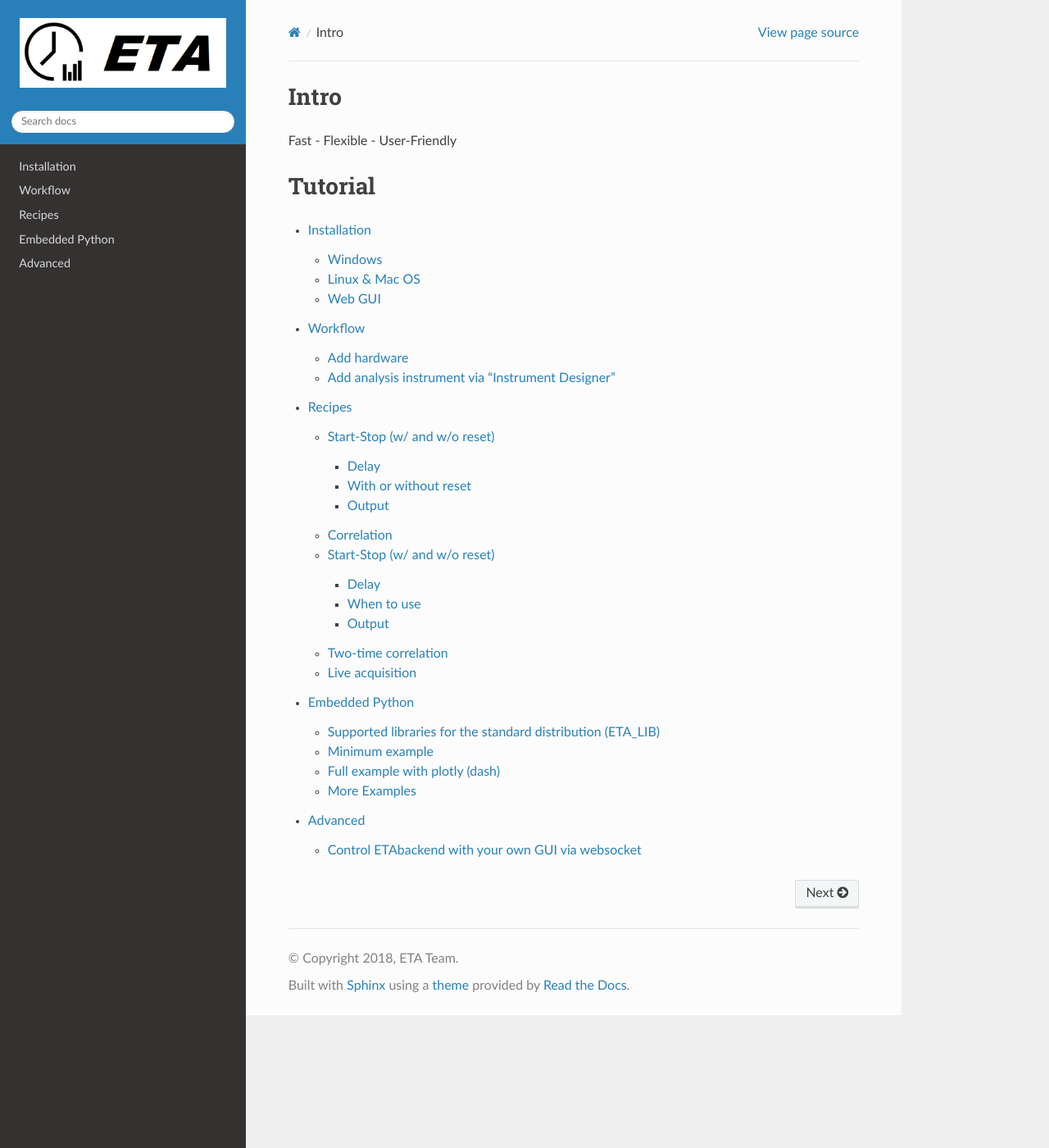
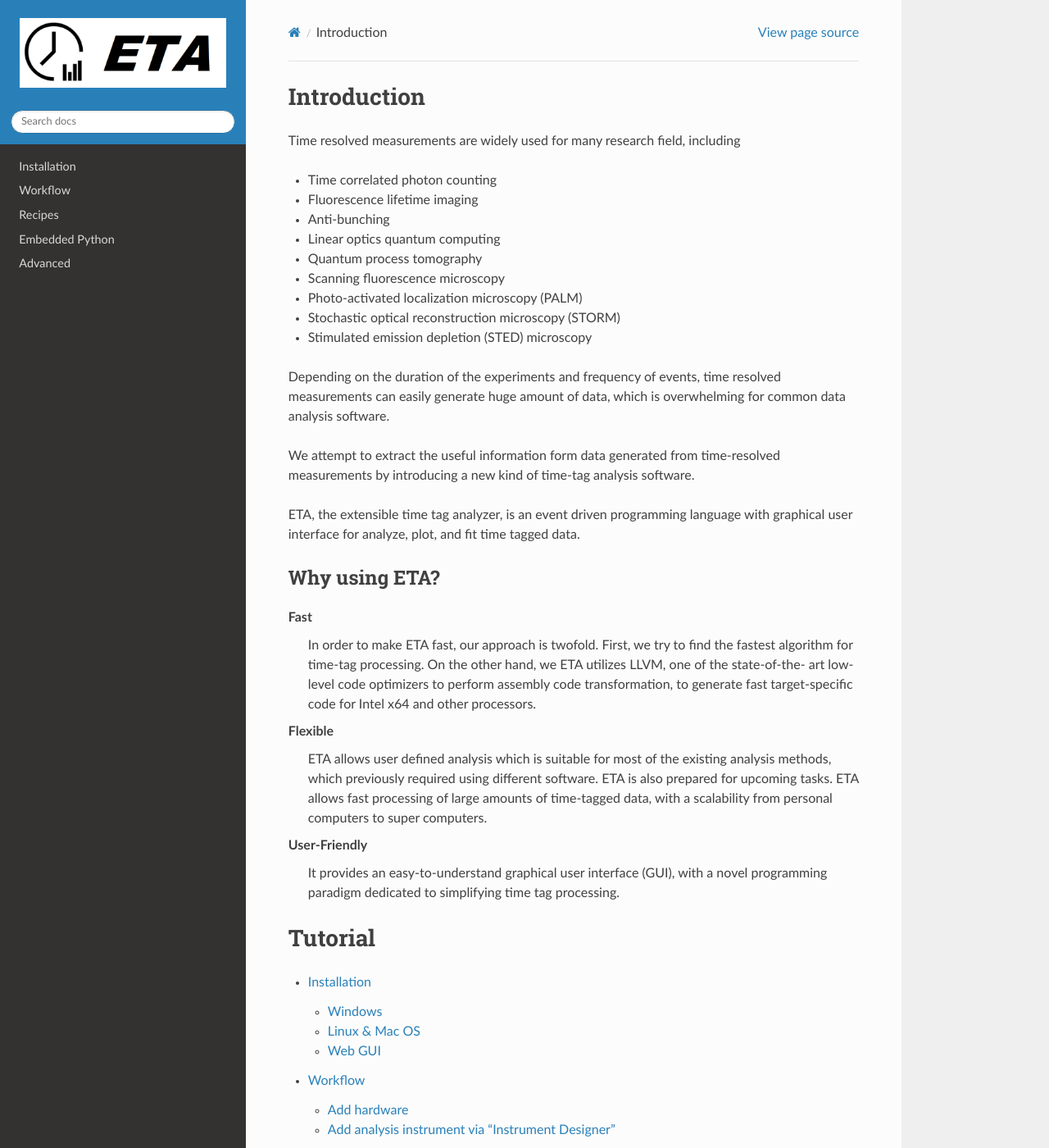
Before and after one commit to timetag/timetag.github.io, a Sphinx documentation site: the page built from docs/index.rst, in a window 1280 px wide and 1400 px high. Shown: the whole window at 82% size. Built offline with Sphinx 7.4.7 and the Read the Docs theme 2.0.0, drawn with Linux system fonts in a browser that asks for light colours.

Commit message:
Update index.rst

```diff
--- a/docs/index.rst
+++ b/docs/index.rst
@@ -3,10 +3,58 @@
    You can adapt this file completely to your liking, but it should at least
    contain the root `toctree` directive.
 
-Intro
+Introduction
 ===============================
+Time resolved measurements are widely used for many research
+field, including
 
-Fast - Flexible - User-Friendly
+- Time correlated photon counting
+- Fluorescence lifetime imaging
+- Anti-bunching
+- Linear optics quantum computing
+- Quantum process tomography
+- Scanning fluorescence microscopy
+- Photo-activated localization microscopy (PALM)
+- Stochastic optical reconstruction microscopy (STORM)
+- Stimulated emission depletion (STED) microscopy
+
+Depending on the duration of the experiments and frequency of
+events, time resolved measurements can easily generate huge
+amount of data, which is overwhelming for common data analysis
+software.
+
+
+We attempt to extract the useful information form data generated
+from time-resolved measurements by introducing a new kind of
+time-tag analysis software.
+
+ETA, the extensible time tag analyzer, is an event driven programming
+language with graphical user interface for analyze, plot, and fit time
+tagged data.
+
+Why using ETA?
+----------------------------
+
+Fast
+   In order to make ETA fast, our approach is twofold.
+   First, we try to find the fastest algorithm for time-tag processing.
+   On the other hand, we ETA utilizes LLVM, one of the state-of-the-
+   art low-level code optimizers to perform assembly code
+   transformation, to generate fast target-specific code for Intel x64
+   and other processors.
+
+Flexible
+   ETA allows user defined analysis which is suitable for most of the
+   existing analysis methods, which previously required using
+   different software. ETA is also prepared for upcoming tasks.
+   ETA allows fast processing of large amounts of time-tagged data,
+   with a scalability from personal computers to super computers.
+
+User-Friendly
+   It provides an easy-to-understand graphical user interface (GUI),
+   with a novel programming paradigm dedicated to simplifying time
+   tag processing.
+
 
 Tutorial
 ===============================
```
